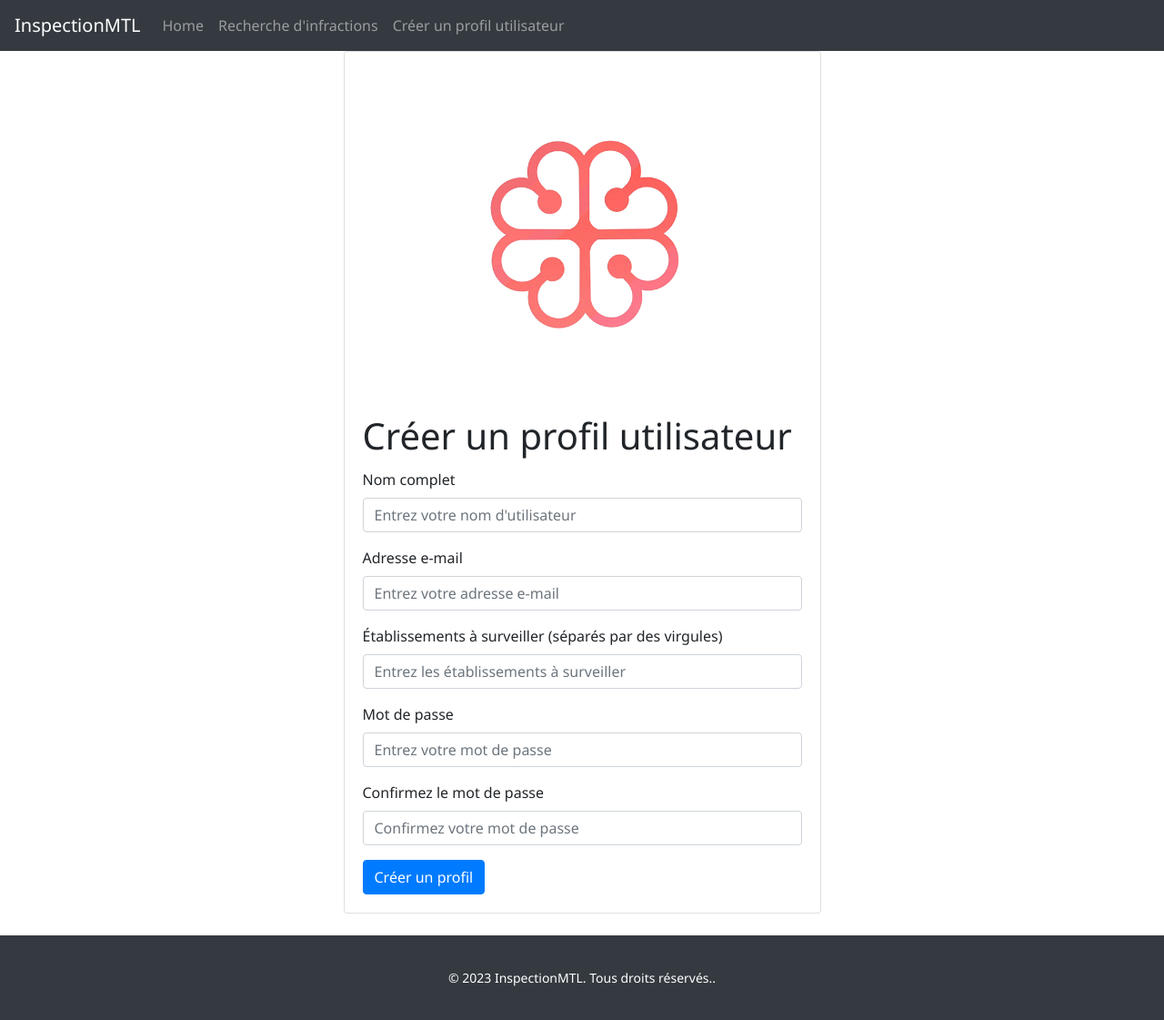
After one commit to oussamaelfig/Ville_Montreal, a Flask app: page /create-user-profile in a window 1280 px wide. The commit adds this page. Shown: the whole page at 91% size. Run offline with Flask 2, Linux system fonts and the light colour scheme; some libraries are stand-ins or nearby versions.

Commit message:
add new features

```diff
--- a/app.py
+++ b/app.py
@@ -1,9 +1,14 @@
-import datetime
 import json
 import csv
+import logging
+import uuid
+import datetime
 from flask import Flask, render_template, request, jsonify, Response
 from xml.etree.ElementTree import Element, SubElement, tostring
 import sqlite3
+import hashlib
+from jsonschema import validate, ValidationError
+from jsonschema.exceptions import SchemaError
 
 app = Flask(__name__)
 
@@ -11,6 +16,11 @@ app = Flask(__name__)
 @app.route('/')
 def home():
     return render_template('home.html')
+
+
+# def format_date(date_string):
+#     date_obj = datetime.strptime(date_string, "%Y%m%d")
+#     return date_obj.strftime("%Y-%m-%d")
 
 
 @app.route('/search', methods=['POST'])
@@ -215,5 +225,58 @@ def api_infractions(etablissement):
     return jsonify(results)
 
 
+@app.route('/api/utilisateurs', methods=['POST'])
+def creer_utilisateur():
+    # JSON Schema pour valider le document JSON reçu
+    schema = {
+        "type": "object",
+        "properties": {
+            "nom_complet": {"type": "string"},
+            "email": {"type": "string", "format": "email"},
+            "etablissements_surveilles": {"type": "array",
+                                          "items": {"type": "string"}},
+            "mot_de_passe": {"type": "string", "minLength": 8}
+        },
+        "required": ["nom_complet", "email", "mot_de_passe"]
+    }
+
+    try:
+        # Valider le JSON reçu
+        validate(instance=request.json, schema=schema)
+
+        # Hasher le mot de passe
+        mot_de_passe_hashe = hashlib.sha256(
+            request.json['mot_de_passe'].encode('utf-8')).hexdigest()
+
+        # Insérer l'utilisateur dans la base de données
+        conn = sqlite3.connect('db/db')
+        c = conn.cursor()
+        c.execute("""
+            INSERT INTO utilisateurs (nom_complet, email, etablissements_surveilles, mot_de_passe)
+            VALUES (?, ?, ?, ?)
+        """, (request.json['nom_complet'], request.json['email'],
+              json.dumps(request.json.get('etablissements_surveilles', [])),
+              mot_de_passe_hashe))
+        conn.commit()
+        conn.close()
+
+        # Retourner un message de succès
+        return jsonify({"message": "Utilisateur créé avec succès"}), 201
+
+    except ValidationError as e:
+        return jsonify({"erreur": str(e)}), 400
+    except SchemaError as e:
+        return jsonify({"erreur": str(e)}), 400
+    except sqlite3.IntegrityError as e:
+        return jsonify({"erreur": "L'adresse e-mail est déjà utilisée"}), 400
+    except Exception as e:
+        return jsonify({"erreur": str(e)}), 500
+
+
+@app.route('/create-user-profile')
+def create_user_profile():
+    return render_template('create_user_profile.html')
+
+
 if __name__ == '__main__':
     app.run(debug=True)
--- a/db/db.sql
+++ b/db/db.sql
@@ -14,3 +14,13 @@ CREATE TABLE poursuite
     date_statut   TEXT,
     categorie     VARCHAR(100)
 );
+
+
+CREATE TABLE utilisateurs
+(
+    id                        INTEGER PRIMARY KEY,
+    nom_complet               TEXT        NOT NULL,
+    email                     TEXT UNIQUE NOT NULL,
+    etablissements_surveilles TEXT,
+    mot_de_passe              TEXT        NOT NULL
+);
--- a/requirements.txt
+++ b/requirements.txt
@@ -2,3 +2,4 @@ Flask~=2.2.3
 requests~=2.28.2
 APScheduler~=3.10.1
 PyYAML~=6.0
+jsonschema~=4.17.3
--- a/templates/base.html
+++ b/templates/base.html
@@ -28,6 +28,10 @@
             <li class="nav-item">
                 <a class="nav-link" href="/contrevenants-liste">Recherche
                     d'infractions</a>
+            </li>
+            <li class="nav-item">
+                <a class="nav-link" href="/create-user-profile">Créer un profil
+                    utilisateur</a>
             </li>
         </ul>
     </div>
--- /dev/null
+++ b/templates/create_user_profile.html
@@ -0,0 +1,99 @@
+{% extends 'base.html' %}
+
+{% block title %}Créer un profil utilisateur{% endblock %}
+
+{% block content %}
+    <div class="container">
+        <div class="row">
+            <div class="col-md-6 offset-md-3">
+                <div class="card">
+                    <div class="card-body">
+                        <!-- Emplacement pour le logo -->
+                        <div class="text-center mb-3">
+                            <img src="static/Images/logo_GIF.gif"
+                                 alt="GIF" class="img-fluid">
+                        </div>
+                        <h1 class="card-title">Créer un profil utilisateur</h1>
+                        <form id="create-user-form">
+                            <div class="form-group">
+                                <label for="username">Nom complet</label>
+                                <input type="text" class="form-control"
+                                       id="username"
+                                       placeholder="Entrez votre nom d'utilisateur">
+                            </div>
+                            <div class="form-group">
+                                <label for="email">Adresse e-mail</label>
+                                <input type="email" class="form-control"
+                                       id="email"
+                                       placeholder="Entrez votre adresse e-mail">
+                            </div>
+                            <div class="form-group">
+                                <label for="etablissements-surveilles">Établissements
+                                    à surveiller
+                                    (séparés par des virgules)</label>
+                                <input type="text" class="form-control"
+                                       id="etablissements-surveilles"
+                                       placeholder="Entrez les établissements à surveiller">
+                            </div>
+                            <div class="form-group">
+                                <label for="password">Mot de passe</label>
+                                <input type="password" class="form-control"
+                                       id="password"
+                                       placeholder="Entrez votre mot de passe">
+                            </div>
+                            <div class="form-group">
+                                <label for="confirm_password">Confirmez le mot
+                                    de passe</label>
+                                <input type="password" class="form-control"
+                                       id="confirm_password"
+                                       placeholder="Confirmez votre mot de passe">
+                            </div>
+                            <button type="submit" class="btn btn-primary">Créer
+                                un profil
+                            </button>
+                        </form>
+                    </div>
+                </div>
+            </div>
+        </div>
+    </div>
+    <script src="https://code.jquery.com/jquery-3.6.0.min.js"></script>
+    <script>
+        $('#create-user-form').submit(function (event) {
+            event.preventDefault();
+
+            const username = $('#username').val();
+            const email = $('#email').val();
+            const password = $('#password').val();
+            const confirmPassword = $('#confirm_password').val();
+            const etablissementsSurveilles = $('#etablissements-surveilles').val().split(',').map(e => e.trim());
+
+            if (password !== confirmPassword) {
+                alert("Les mots de passe ne correspondent pas.");
+                return;
+            }
+
+            const userData = {
+                "nom_complet": username,
+                "email": email,
+                "mot_de_passe": password,
+                "etablissements_surveilles": etablissementsSurveilles
+            };
+
+            $.ajax({
+                type: "POST",
+                url: "/api/utilisateurs",
+                contentType: "application/json",
+                data: JSON.stringify(userData),
+                dataType: "json",
+                success: function (response) {
+                    alert("Utilisateur créé avec succès !");
+                    window.location.href = '/';
+                },
+                error: function (response) {
+                    alert("Erreur lors de la création de l'utilisateur : " + response.responseJSON.erreur);
+                }
+            });
+        });
+    </script>
+{% endblock %}
```
Also changed, not shown: static/Images/logo_GIF.gif (added), 1 other file.
